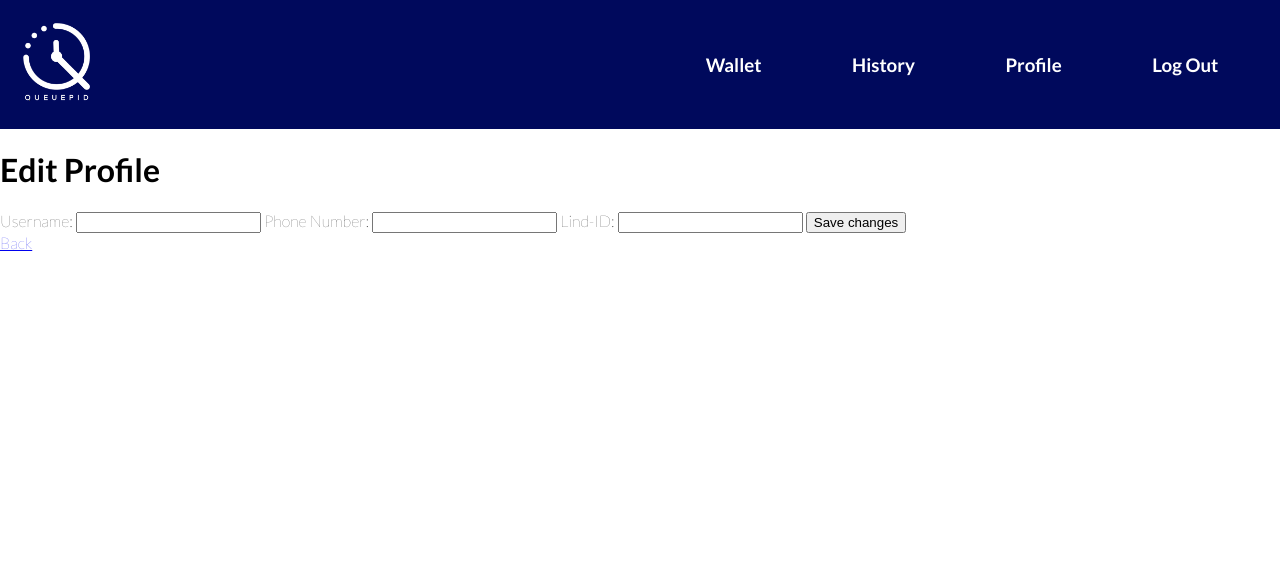
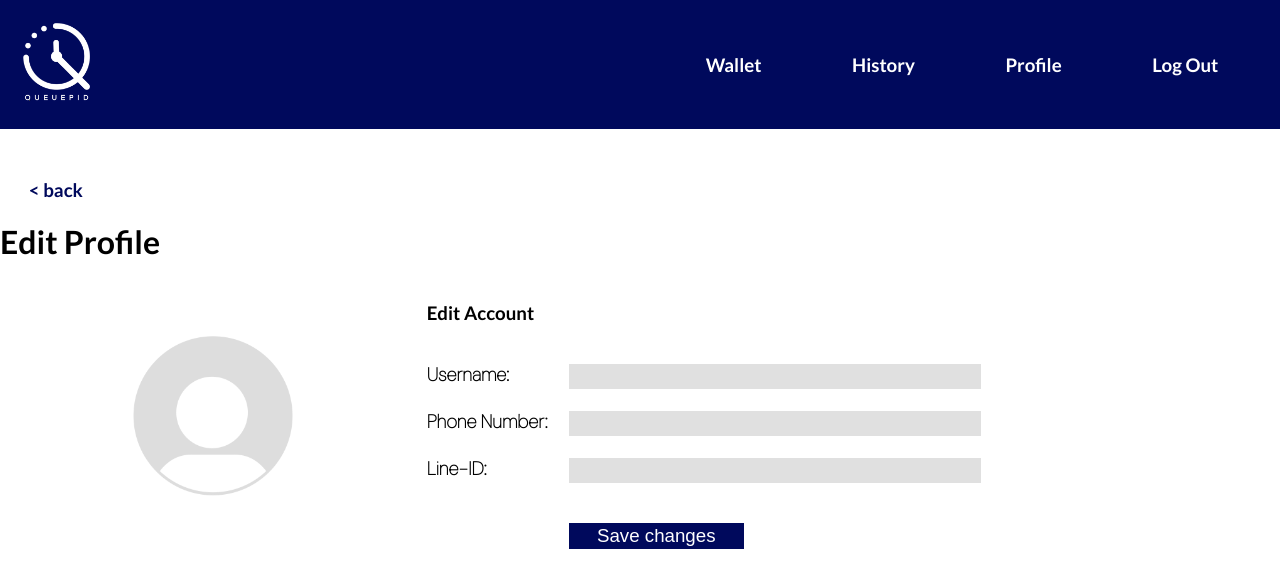
Before and after one commit to 6410685249/QueuePid, a Django app: template QueuePid/static/templates/queueman_edit_profile.html in a window 1280 px wide. Shown: the top 588 px of the page. Run offline with Django 4.2, Linux system fonts and the light colour scheme; the template is opened without the code that fills it, so the values that code supplies are empty; some web fonts are replaced.

Commit message:
Decorate and edit the data that show

```diff
--- a/QueuePid/static/templates/queueman_edit_profile.html
+++ b/QueuePid/static/templates/queueman_edit_profile.html
@@ -6,24 +6,39 @@
 {% endblock %}
 
 {% block css %}
-
+    <link rel="stylesheet" href="{% static 'css/profile.css' %}" />
 {% endblock %}
 
 {% block body %}
     {% block navigation %}{% endblock %}
     {% include 'nav_queue.inc.html' %}
+
+    <a href="{% url 'qprofile' %}"> < back </a>
+
     <h1>Edit Profile</h1>
+
     <form method="post">
         {% csrf_token %}
-        <label for="username">Username: </label>
-        <input type="text" id="username" name="username" value="{{ queueman.username }}">
-        <label for="phone">Phone Number: </label>
-        <input type="text" id="phone" name="phone_number" value="{{ queueman.phone_number}}">
-        <label for="line_id">Lind-ID: </label>
-        <input type="text" id="line_id" name="line_id" value="{{ queueman.line_id }}">
-        <button type="submit">Save changes</button>
+
+        <div class="container">
+            <div class="profile-area">
+                <img src="{% static 'img/default_avatar.png' %}" alt="avatar">
+            </div>
+            <div class="account-area">
+                <h3>Edit Account</h3>
+                <div class="edit-area">
+                    <p>Username:</p>
+                    <p><input type="text" name="username" value="{{ queueman.username }}"></p>
+                    <p>Phone Number:</p>
+                    <p><input type="text" name="phone_number"  value="{{ queueman.phone_number }}"></p>
+                    <p>Line-ID:</p>
+                    <p><input type="text" name="line_id"  value="{{ queueman.line_id }}"></p>
+                    <div class="button-area">
+                        <button type="submit">Save changes</button>
+                    </div>
+                </div>
+            </div>
+        </div>
     </form>
 
-    <a href="{% url 'qprofile' %}">Back</a>
-
 {% endblock %}
```
